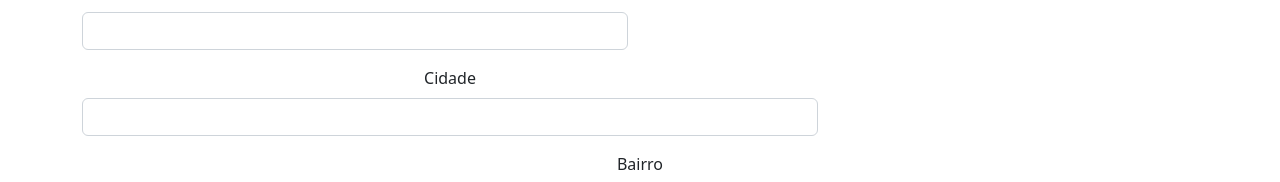
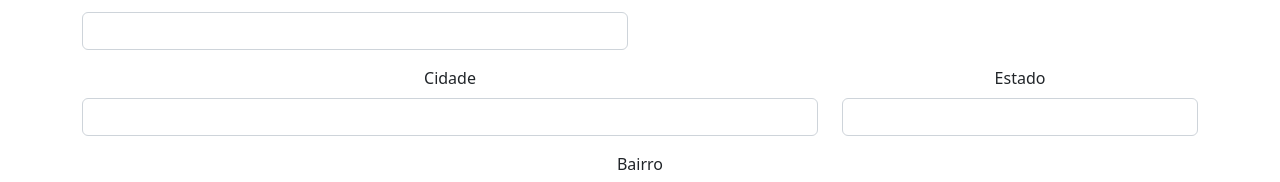
Before and after one commit to 12Devs/Ticketitas-TypeScript, a React (Create React App) app: page /cadastrarSe in a window 1280 px wide. Shown: the part 295-477 px from the top of the page. Built offline with nearby package versions, Linux system fonts and the light colour scheme.

Commit message:
fix: correção no campo de cadastro

```diff
--- a/src/pages/CadastrarCliente/index.tsx
+++ b/src/pages/CadastrarCliente/index.tsx
@@ -94,6 +94,9 @@ export default function CadastrarCliente() {
                         <Col sm={8}>
                             <InputTexto type='' defaultValue={''} required={true} label={"Cidade"} placeholder={""} controlId={"cidade"} data={cidade} setData={setCidade} />
                         </Col>
+                        <Col sm={4}>
+                            <InputTexto type='' defaultValue={''} required={true} label={"Estado"} placeholder={""} controlId={"estado"} data={estado} setData={setEstado} />
+                        </Col>
                     </Row>
 
                     <Row>
```
